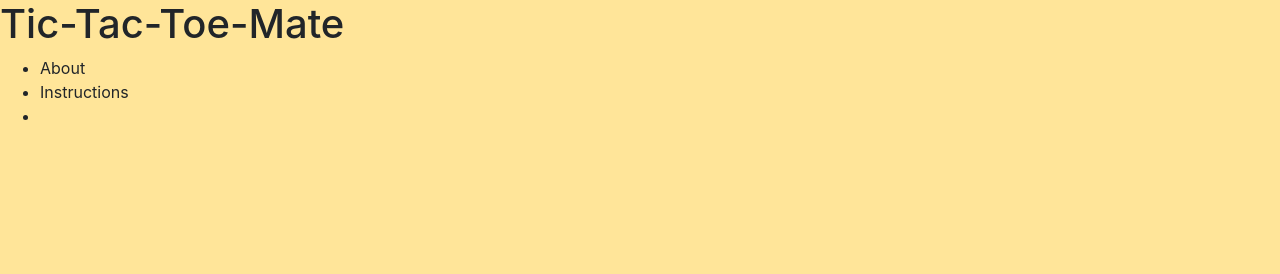
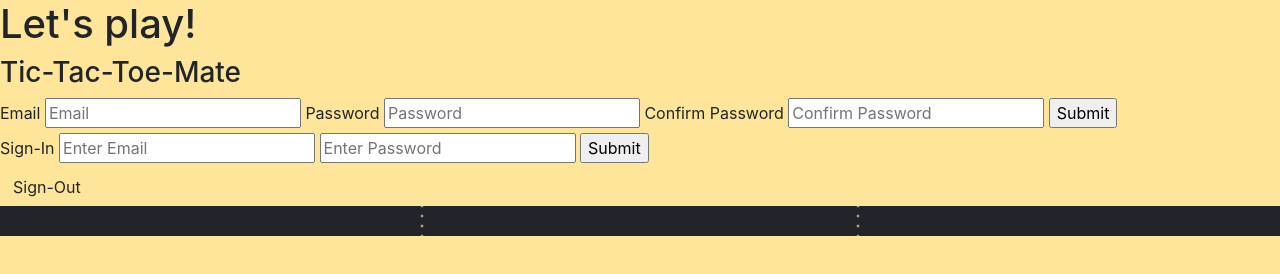
Before and after one commit to anderson-aristotle/tic-tac-mate, a website built with webpack: page index.html in a window 1280 px wide. Built offline with nearby package versions, Linux system fonts and the light colour scheme.

Commit message:
added user-credentials, ajax requests

```diff
--- a/index.html
+++ b/index.html
@@ -14,18 +14,52 @@
 </head>
 
 <body>
-  <h1>Tic-Tac-Toe-Mate</h1>
-  <div id="header-navigation-bar">
-    <nav>
-      <ul>
-        <li>About</li>
-        <li>Instructions</li>
-        <li></li>
-      </ul>
+  <h1>Let's play!</h1>
+  <h3> Tic-Tac-Toe-Mate</h3>
 
-    </nav>
-  </div>
+  <!-- Sign-Up-Credentials -->
+  <form id="sign-up" action="">
+    <label for="sign-up-email">Email</label>
+    <input id="sign-up-box" type="text" placeholder="Email" name="credentials[email]">
 
-</body>
+    <label for="sign-up-password">Password</label>
+    <input id="sign-up-password" type="password" placeholder="Password" name="credentials[password]">
 
+    <label for="sign-up-password-confirmation">Confirm Password</label>
+    <input id="sign-up-password-confirmation" type="password" placeholder="Confirm Password" name="credentials[password_confirmation]">
+
+    <input id="text" type="submit">
+  </form>
+
+  <!--Login Credentials -->
+  <form id="log-in" action="">
+    <label for="log-in-creditinals">Sign-In</label>
+    <input id="log-in-email" type="email" placeholder="Enter Email" name="credentials[email]">
+
+    <input id="log-password" type="password" placeholder="Enter Password" name="credentials[password]">
+
+    <input id="log-submit" type="submit">
+  </form>
+
+  <!-- Log-Out Credentials -->
+    <button type="button" class="btn btn-secondary-hide" id="signUpButton" data-toggle="modal" data-target="#signUpModal">Sign-Out
+    </button>
+
+  <!-- Gameboard Divs-->
+    <div class="game-board">
+      <div class="row">
+        <div id="cell-zero" class="col-4 box"></div>
+        <div id="cell-one" class="col-4 box"></div>
+        <div id="cell-two" class="col-4 box"></div>
+
+        <div id="cell-three" class="col-4 box"></div>
+        <div id="cell-four" class="col-4 box"></div>
+        <div id="cell-five" class="col-4 box"></div>
+
+        <div id="cell-six" class="col-4 box"></div>
+        <div id="cell-seven" class="col-4 box"></div>
+        <div id="cell-eight" class="col-4 box"></div>
+      </div>
+    </div>
+  </body>
 </html>
```
